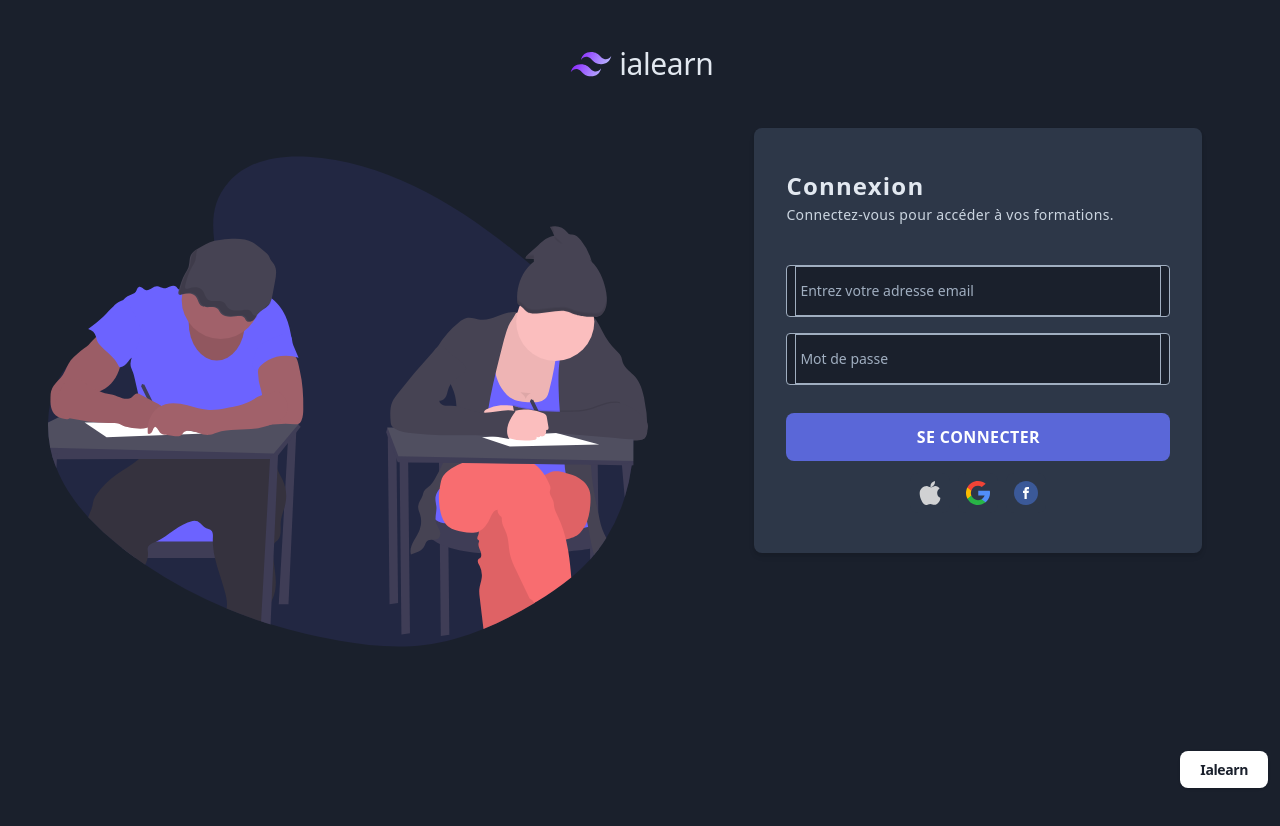
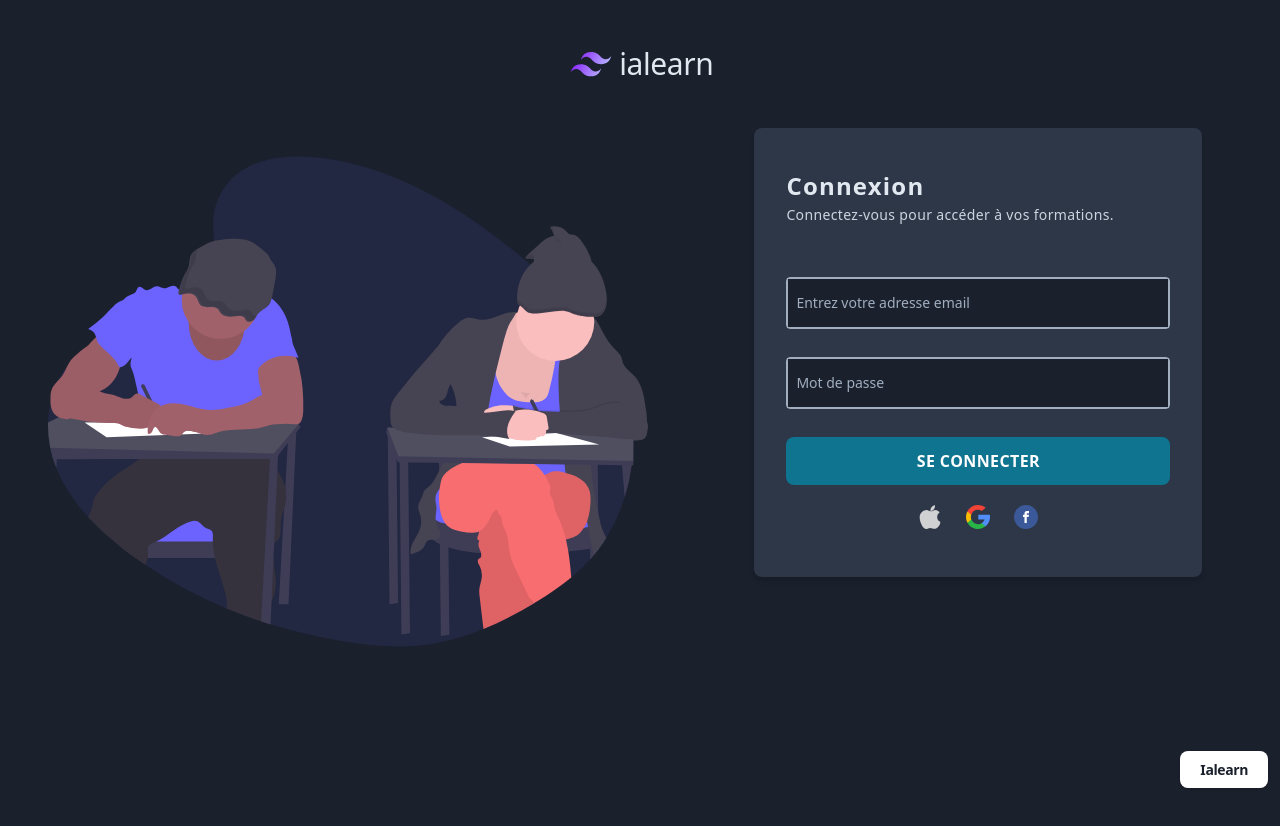
Before and after one commit to abdoul-rb/ialearn, a Nuxt app: page /auth/login in a window 1280 px wide. Shown: the top 826 px of the page. Built offline with nearby package versions, Linux system fonts and the light colour scheme; what vue2-filters would draw is missing.

Commit message:
fix(views login): fix conflict and some refactor login page

```diff
--- a/pages/auth/login.vue
+++ b/pages/auth/login.vue
@@ -31,19 +31,19 @@
               </div>
               <form @submit.prevent="submit" class="mt-8 lg:mt-10">
                 <div class="space-y-4">
+                  <div class="py-3">
+                    <div class="bg-gray-900 rounded border border-gray-500 transition-all ease-out duration-300 focus:outline-none focus:border-transparent">
+                      <input type="email" v-model="form.email" class="w-full bg-transparent outline-none text-sm px-2 py-3 z-10 focus:outline-none" id="email" placeholder="Entrez votre adresse email">
+                    </div>
+                    <span class="text-red-500 text-xs" v-if="false">Adresse email incorrect</span>
+                  </div>
                   <div class="block">
-                    <div class="relative bg-gray-900 rounded border border-gray-500 px-2 transition-all ease-out duration-300 focus-within:bg-gray-800 focus-within:border-gray-400">
-                      <input type="email" id="email" name="email" v-model="form.email" placeholder="Entrez votre adresse email" autocomplete="off" class="relative w-full bg-transparent outline-none text-sm px-1 py-3 z-10">
+                    <div class="bg-gray-900 rounded border border-gray-500 transition-all ease-out duration-300 focus:outline-none focus:border-transparent">
+                      <input type="password" v-model="form.password" class="w-full bg-transparent outline-none text-sm px-2 py-3 z-10 focus:outline-none" id="password" placeholder="Mot de passe">
                     </div>
-                    <span v-if="errors" class="text-red-500 text-xs">Please enter your email or mobile number.</span></div>
-                    <div class="block">
-                      <div class="relative bg-gray-900 rounded border border-gray-500 px-2 transition-all ease-out duration-300 focus-within:bg-gray-800 focus-within:border-gray-400">
-                        <input type="password" id="password" name="password" v-model="form.password" placeholder="Mot de passe" autocomplete="off" class="relative w-full bg-transparent outline-none text-sm px-1 py-3 z-10">
-                      </div>
-                      <span v-if="errors" class="text-red-500 text-xs">Please enter your password.</span>
-                    </div>
+                    <span class="text-red-500 text-xs" v-if="false">Mot de passe incorrect</span></div>
                   <div class="py-3">
-                    <button type="submit" class="w-full inline-flex items-center justify-center rounded-lg overflow-hidden px-4 py-3 bg-indigo-600 text-white transition ease-out duration-300 uppercase font-semibold hover:bg-indigo-700 focus:outline-none tracking-wide">
+                    <button class="w-full inline-flex items-center justify-center rounded-lg overflow-hidden px-4 py-3 bg-cyan-700 text-white transition ease-out duration-300 uppercase font-semibold hover:bg-cyan-800 focus:outline-none tracking-wide" type="submit">
                       Se connecter
                     </button>
                   </div>
@@ -109,15 +109,20 @@
         errors: null,
       }
     },
+    mounted() {
+      console.log(this.form)
+    },
     methods: {
       async submit() {
         try {
-          await this.$auth.loginWith('local', { data: this.form })
-        } catch (error) {
-          console.log(error)
+          await this.$auth.loginWith('local', { data: this.form }).then(() => {
+            this.$router.push({ name : 'index' })
+          });
+        } catch (e) {
+          console.log(e.response.data.error);
+          this.validation = e.response.data.error;
         }
-        console.log(this.form)
-      },
+      }
     }
   }
 </script>
--- a/pages/auth/loginModal.vue
+++ b/pages/auth/loginModal.vue
@@ -3,20 +3,20 @@
     <div class="max-h-screen flex items-center justify-center bg-gray-50 overflow-y-auto px-2 py-12">
       <div class="max-w-xs w-full">
         <div>
-          <div class="text-4xl text-indigo-1 text-center font-courgette">iaLearn</div>
+          <div class="text-3xl font-semibold text-center tracking-wide text-cyan-700 font-courgette">iaLearn</div>
           <h2 class="text-center text-xl text-gray-900 leading-9 font-semibold tracking-wide">Connectez-vous</h2>
           <p class="text-center text-sm leading-5 text-gray-600">Particulier ? Vous n'avez pas compte ?
-            <nuxt-link :to="{ name: 'auth-register' }"  class="font-medium text-indigo-600 hover:text-indigo-500 focus:outline-none focus:underline transition ease-in-out duration-150">inscrivez-vous ici</nuxt-link>
+            <nuxt-link :to="{ name: 'auth-register' }"  class="font-semibold text-cyan-700 hover:text-indigo-800 focus:outline-none focus:underline transition ease-in-out duration-150">inscrivez-vous ici</nuxt-link>
           </p>
         </div>
         <form class="mt-4" @submit.prevent="submit">
           <input type="hidden" name="remember" value="true">
           <div class="rounded-md shadow-sm">
             <div>
-              <input name="email" v-model="form.email" type="email" required class="appearance-none rounded-none relative block w-full px-3 py-2 border border-gray-300 placeholder-gray-500 text-gray-900 rounded-t-md focus:outline-none focus:shadow-outline-blue focus:border-blue-300 focus:z-10 sm:text-sm sm:leading-5" placeholder="Adresse email" aria-label="Email address">
+              <input type="email" name="email" v-model="form.email" class="appearance-none rounded-none relative block w-full px-3 py-2 border border-gray-300 placeholder-gray-500 text-gray-900 rounded-t-md focus:outline-none focus:shadow-outline-blue focus:border-blue-300 focus:z-10 sm:text-sm sm:leading-5" placeholder="Adresse email" aria-label="Email address" autocomplete="email-address">
             </div>
             <div class="-mt-px">
-              <input name="password" v-model="form.password" type="password" required class="appearance-none rounded-none relative block w-full px-3 py-2 border border-gray-300 placeholder-gray-500 text-gray-900 rounded-b-md focus:outline-none focus:shadow-outline-blue focus:border-blue-300 focus:z-10 sm:text-sm sm:leading-5" placeholder="Mot de passe" aria-label="Password">
+              <input type="password" name="password" v-model="form.password" class="appearance-none rounded-none relative block w-full px-3 py-2 border border-gray-300 placeholder-gray-500 text-gray-900 rounded-b-md focus:outline-none focus:shadow-outline-blue focus:border-blue-300 focus:z-10 sm:text-sm sm:leading-5" placeholder="Mot de passe" aria-label="Password" autocomplete="current-password">
             </div>
           </div>
           <div class="flex items-center justify-between mt-3">
@@ -25,15 +25,15 @@
               <label for="remember_me" class="block text-xs font-medium leading-5 text-gray-900 ml-1">Se souvenir de moi</label>
             </div>
             <div class="text-xs leading-5">
-              <a href="#" class="font-medium text-indigo-600 hover:text-indigo-500 focus:outline-none focus:underline transition ease-in-out duration-150">
+              <a href="#" class="font-semibold text-cyan-700 hover:text-cyan-800 focus:outline-none focus:underline transition ease-in-out duration-150">
                 Mot de passe oublié ?
               </a>
             </div>
           </div>
           <div class="mt-6">
-            <button type="submit" class="group relative w-full flex justify-center py-2 px-4 border border-transparent text-sm leading-5 font-medium rounded-md text-white bg-indigo-600 hover:bg-indigo-500 focus:outline-none focus:border-indigo-700 focus:shadow-outline-indigo active:bg-indigo-700 transition duration-150 ease-in-out">
+            <button type="submit" class="group relative w-full flex justify-center py-2 px-4 border border-transparent text-sm leading-5 font-semibold tracking-wide rounded-md text-white bg-cyan-600 hover:bg-cyan-500 focus:outline-none transition duration-150 ease-in-out">
                 <span class="absolute left-0 inset-y-0 flex items-center pl-3">
-                  <svg class="h-5 w-5 text-indigo-500 group-hover:text-indigo-400 transition ease-in-out duration-150" fill="currentColor" viewBox="0 0 20 20">
+                  <svg class="h-5 w-5 text-cyan-500 group-hover:text-cyan-400 transition ease-in-out duration-150" fill="currentColor" viewBox="0 0 20 20">
                     <path fill-rule="evenodd" d="M5 9V7a5 5 0 0110 0v2a2 2 0 012 2v5a2 2 0 01-2 2H5a2 2 0 01-2-2v-5a2 2 0 012-2zm8-2v2H7V7a3 3 0 016 0z" clip-rule="evenodd" />
                   </svg>
                 </span>
@@ -63,13 +63,13 @@
     methods: {
       async submit() {
         try {
-          await this.$auth.loginWith('local', { data: this.form })
+          await this.$auth.loginWith('local', { data: this.form });
           setTimeout(() => {
             this.$modal.hide('LoginModal')
-          },200)
-          // if ($nuxt.$route.name == 'courses') { this.$router.push({ name : 'courses' }) }
+          },200);
+          console.log(this.form);
         } catch (e) {
-          console.log(e.response.data)
+          console.error(e);
           if (e.response.status === 422) {
             this.validation = e.response.data.errors
           }
--- a/pages/courses/index.vue
+++ b/pages/courses/index.vue
@@ -1,9 +1,9 @@
 <template>
   <main class="grid lg:grid-cols-12 gap-8 px-4 md:px-20 mt-12">
     <div class="lg:col-span-2">
-      <h1 class="text-3xl md:text-lg text-gray-900 font-medium hover:bg-gray-100 hover:rounded leading-5 px-2 py-1">Nos formations</h1>
+      <h1 class="text-3xl md:text-xl text-gray-900 font-medium hover:bg-gray-100 hover:rounded-md leading-5 px-2 py-1">Nos cours</h1>
     </div>
-    <div class="lg:col-span-8 grid lg:grid-cols-2 gap-4 mt-3">
+    <div class="lg:col-span-8 grid lg:grid-cols-2 gap-4 mt-1">
       <nuxt-link :to="{ name: 'courses-slug', params: { slug: course.slug } }" v-for="course in courses" :key="course.id" class="rounded shadow bg-blue-500 transform hover:-translate-y-2 transition transition-all duration-500 px-8 py-6">
         <div class="w-64 space-y-2 text-white mb-3">
           <h4 class="text-xl font-medium leading-7">{{ course.title }}</h4>
--- a/pages/index.vue
+++ b/pages/index.vue
@@ -37,7 +37,7 @@
         <div>
           <p class="text-base font-semibold tracking-tight text-cyan-700 uppercase">Get started</p>
           <h2 class="text-3xl text-gray-800 font-nunito font-extrabold md:text-4xl">
-            Commencez avec iaLearn
+            Why choose iaLearn
           </h2>
           <p class="mt-2 text-base sm:text-base xl:text-lg font-medium text-gray-600 leading-3">
             Votre apprentissage est simplifié grâce à nos cours fun et bien fait.
```
